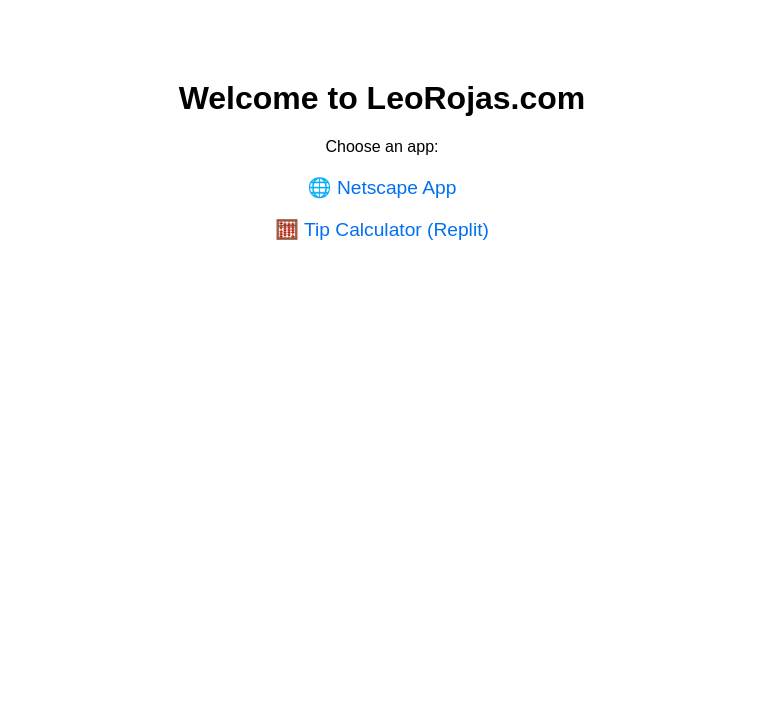
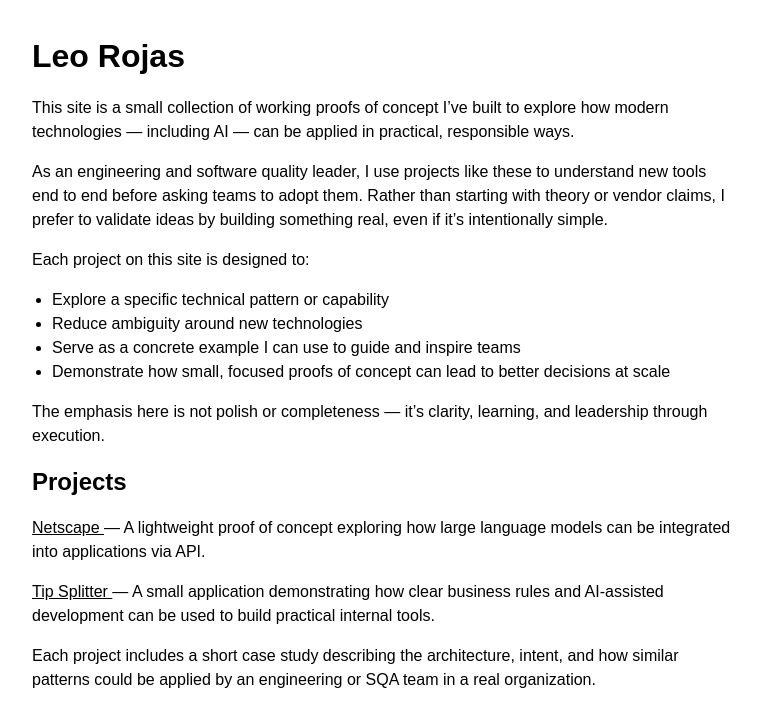
Before and after one commit to Leotheinspector/netscape, a website: page public/index.html in a window 1280 px wide. Shown: the whole page, without its empty margins (258-1019 px from the left). Drawn offline with Linux system fonts and the light colour scheme.

Commit message:
Update: main front page with a description of the site

```diff
--- a/public/index.html
+++ b/public/index.html
@@ -1,17 +1,89 @@
-<!DOCTYPE html>
+<!doctype html>
 <html lang="en">
 <head>
-  <meta charset="UTF-8">
-  <title>Leo Rojas - Home</title>
+  <meta charset="utf-8" />
+  <meta name="viewport" content="width=device-width, initial-scale=1" />
+  <title>Leo Rojas</title>
+
   <style>
-    body { font-family: sans-serif; text-align: center; margin-top: 5em; }
-    a { display: block; margin: 1em 0; font-size: 1.2rem; color: #0070f3; text-decoration: none; }
+    body {
+      font-family: sans-serif;
+      line-height: 1.5;
+      margin: 0;
+    }
+
+    .container {
+      max-width: 700px;
+      margin: 0 auto;
+      padding: 2rem;
+    }
+
+    h1, h2, p, ul {
+      margin: 0 0 1rem 0;
+    }
+
+    ul {
+      padding-left: 1.25rem;
+    }
+
+    a {
+      color: inherit;
+      text-decoration: underline;
+    }
   </style>
 </head>
 <body>
-  <h1>Welcome to LeoRojas.com</h1>
-  <p>Choose an app:</p>
-  <a href="/netscape/NetscapeLandingPage.html">🌐 Netscape App</a>
-  <a href="https://tipcalculator.leorojas.com">🧮 Tip Calculator (Replit)</a>
+  <main class="container">
+    <h1>Leo Rojas</h1>
+
+    <p>
+      This site is a small collection of working proofs of concept I’ve built to explore how
+      modern technologies — including AI — can be applied in practical, responsible ways.
+    </p>
+
+    <p>
+      As an engineering and software quality leader, I use projects like these to understand
+      new tools end to end before asking teams to adopt them. Rather than starting with theory
+      or vendor claims, I prefer to validate ideas by building something real, even if it’s
+      intentionally simple.
+    </p>
+
+    <p>Each project on this site is designed to:</p>
+
+    <ul>
+      <li>Explore a specific technical pattern or capability</li>
+      <li>Reduce ambiguity around new technologies</li>
+      <li>Serve as a concrete example I can use to guide and inspire teams</li>
+      <li>Demonstrate how small, focused proofs of concept can lead to better decisions at scale</li>
+    </ul>
+
+    <p>
+      The emphasis here is not polish or completeness — it’s clarity, learning, and leadership
+      through execution.
+    </p>
+
+    <h2>Projects</h2>
+
+    <p>
+      <a href="https://www.leorojas.com/netscape/NetscapeLandingPage.html" target="_blank" rel="noopener noreferrer">
+        Netscape
+      </a>
+      — A lightweight proof of concept exploring how large language models can be integrated
+      into applications via API.
+    </p>
+
+    <p>
+      <a href="https://tipcalculator.leorojas.com/" target="_blank" rel="noopener noreferrer">
+        Tip Splitter
+      </a>
+      — A small application demonstrating how clear business rules and AI-assisted development
+      can be used to build practical internal tools.
+    </p>
+
+    <p>
+      Each project includes a short case study describing the architecture, intent, and how
+      similar patterns could be applied by an engineering or SQA team in a real organization.
+    </p>
+  </main>
 </body>
 </html>
```
